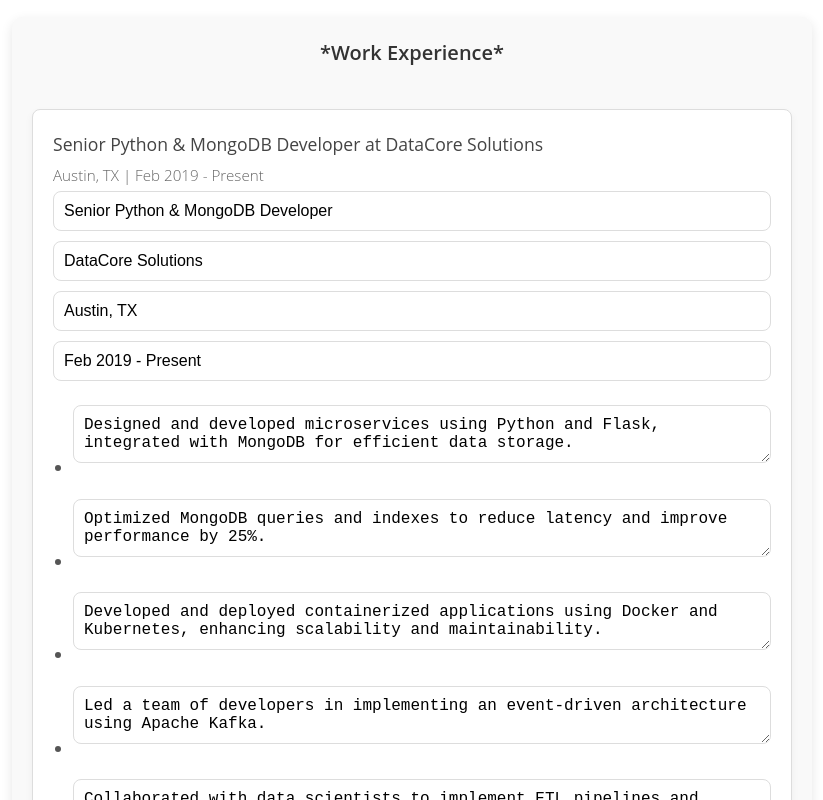
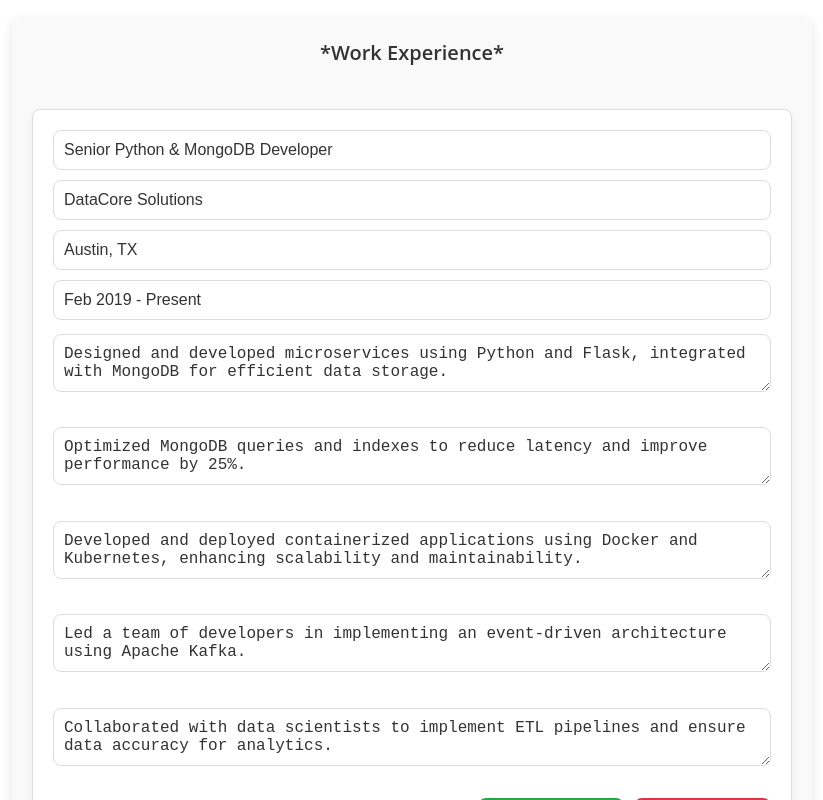
Before and after one commit to jbarachadi/resume-builder, a React (Create React App) app: page / in a window 1280 px wide. Shown: the part 1040-1840 px from the top of the page, without its empty margins (228-1051 px from the left). Built offline with nearby package versions, Linux system fonts and the light colour scheme; a web font is replaced by a local one.

Commit message:
update: display for experience form

```diff
--- a/src/components/ExperienceForm/index.jsx
+++ b/src/components/ExperienceForm/index.jsx
@@ -14,14 +14,22 @@
     onChange({ ...data, positions: updatedPositions });
   };
 
+  const addResponsibility = (index) => {
+    const updatedPositions = [...data.positions];
+    updatedPositions[index].responsibilities.push('');
+    onChange({ ...data, positions: updatedPositions });
+  };
+
+  const removePosition = (index) => {
+    const updatedPositions = data.positions.filter((_, i) => i !== index);
+    onChange({ ...data, positions: updatedPositions });
+  };
+
   return (
     <div className={styles.formContainer}>
       <h3 className={styles.subheadline}>{data.subheadline}</h3>
       {data.positions.map((position, index) => (
         <div key={index} className={styles.jobEntry}>
-          <h4 className={styles.jobTitle}>{position.job_title} at {position.company}</h4>
-          <p className={styles.location}>{position.location} | {position.duration}</p>
-
           <input
             type="text"
             value={position.job_title}
@@ -29,7 +37,6 @@
             className={styles.textInput}
             placeholder="Job Title"
           />
-
           <input
             type="text"
             value={position.company}
@@ -37,7 +44,6 @@
             className={styles.textInput}
             placeholder="Company"
           />
-
           <input
             type="text"
             value={position.location}
@@ -45,7 +51,6 @@
             className={styles.textInput}
             placeholder="Location"
           />
-
           <input
             type="text"
             value={position.duration}
@@ -68,8 +73,20 @@
           </ul>
 
           <div className={styles.buttonContainer}>
-            <button type="button" className={`${styles.button} ${styles.addButton}`}>Add Responsibility</button>
-            <button type="button" className={`${styles.button} ${styles.removeButton}`}>Remove Position</button>
+            <button
+              type="button"
+              className={`${styles.button} ${styles.addButton}`}
+              onClick={() => addResponsibility(index)}
+            >
+              Add Responsibility
+            </button>
+            <button
+              type="button"
+              className={`${styles.button} ${styles.removeButton}`}
+              onClick={() => removePosition(index)}
+            >
+              Remove Position
+            </button>
           </div>
         </div>
       ))}
--- a/src/components/ExperienceForm/style.module.css
+++ b/src/components/ExperienceForm/style.module.css
@@ -27,38 +27,38 @@
   box-shadow: 0 4px 8px rgba(0, 0, 0, 0.05);
 }
 
-.jobTitle {
-  font-size: 1.1rem;
-  font-weight: 500;
-  color: #444;
-  margin-bottom: 5px;
-}
-
-.location {
-  font-size: 0.95rem;
-  color: #666;
-  margin: 4px 0;
-}
-
-.responsibilities {
-  margin-top: 10px;
-  list-style-type: disc;
-  padding-left: 20px;
-  color: #555;
-}
-
-.textInput, .textarea {
+.textInput {
   width: 100%;
   padding: 10px;
   font-size: 1rem;
+  color: #333;
+  font-weight: 500;
   border: 1px solid #ddd;
   border-radius: 8px;
   margin-bottom: 10px;
   transition: border-color 0.2s, box-shadow 0.2s;
-  resize: vertical;
 }
 
-.textInput:focus, .textarea:focus {
+.textInput:focus {
+  outline: none;
+  border-color: #007bff;
+  box-shadow: 0px 0px 5px rgba(0, 123, 255, 0.3);
+}
+
+.textarea {
+  width: 100%;
+  padding: 10px;
+  font-size: 1rem;
+  color: #333;
+  font-weight: 500;
+  border: 1px solid #ddd;
+  border-radius: 8px;
+  margin-bottom: 10px;
+  resize: vertical;
+  transition: border-color 0.2s, box-shadow 0.2s;
+}
+
+.textarea:focus {
   outline: none;
   border-color: #007bff;
   box-shadow: 0px 0px 5px rgba(0, 123, 255, 0.3);
```
